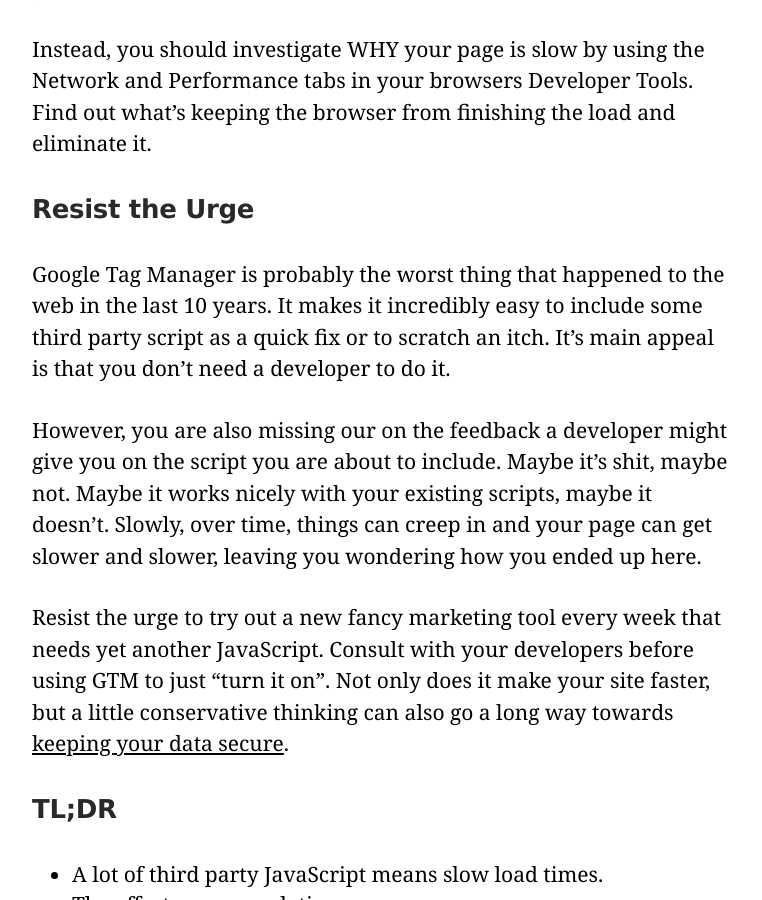
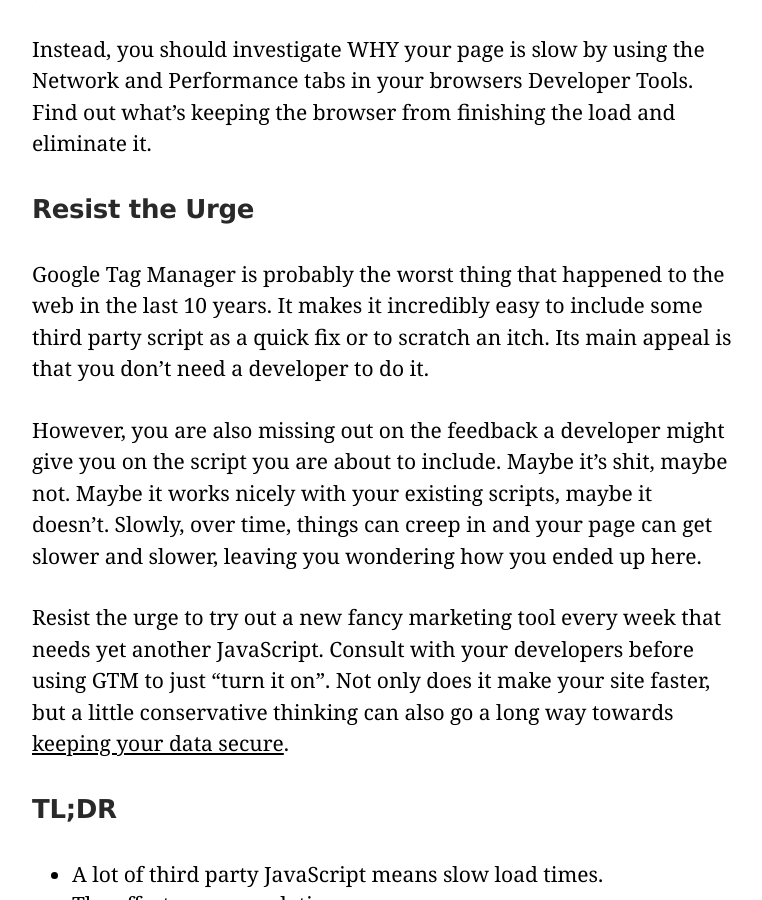
Before and after one commit to Moniter123/build-cdn, a Jekyll site: the page built from _posts/2018-01-31-why-your-site-is-sloooooow.md, in a window 1280 px wide and 900 px high, scrolled down 4710 px. Shown: the whole window, without its empty margins (258-1020 px from the left). Built offline with Jekyll 4.4.1, drawn with Linux system fonts in a browser that asks for light colours.

Commit message:
Typo fix

```diff
--- a/_posts/2018-01-31-why-your-site-is-sloooooow.md
+++ b/_posts/2018-01-31-why-your-site-is-sloooooow.md
@@ -107,10 +107,10 @@
 ## Resist the Urge
 
 Google Tag Manager is probably the worst thing that happened to the web in the last 10 years. It makes it incredibly
-easy to include some third party script as a quick fix or to scratch an itch. It's main appeal is that you don't need
+easy to include some third party script as a quick fix or to scratch an itch. Its main appeal is that you don't need
 a developer to do it.
 
-However, you are also missing our on the feedback a developer might give you on the script you are about to include.
+However, you are also missing out on the feedback a developer might give you on the script you are about to include.
 Maybe it's shit, maybe not. Maybe it works nicely with your existing scripts, maybe it doesn't. Slowly, over time,
 things can creep in and your page can get slower and slower, leaving you wondering how you ended up here.
 
```
